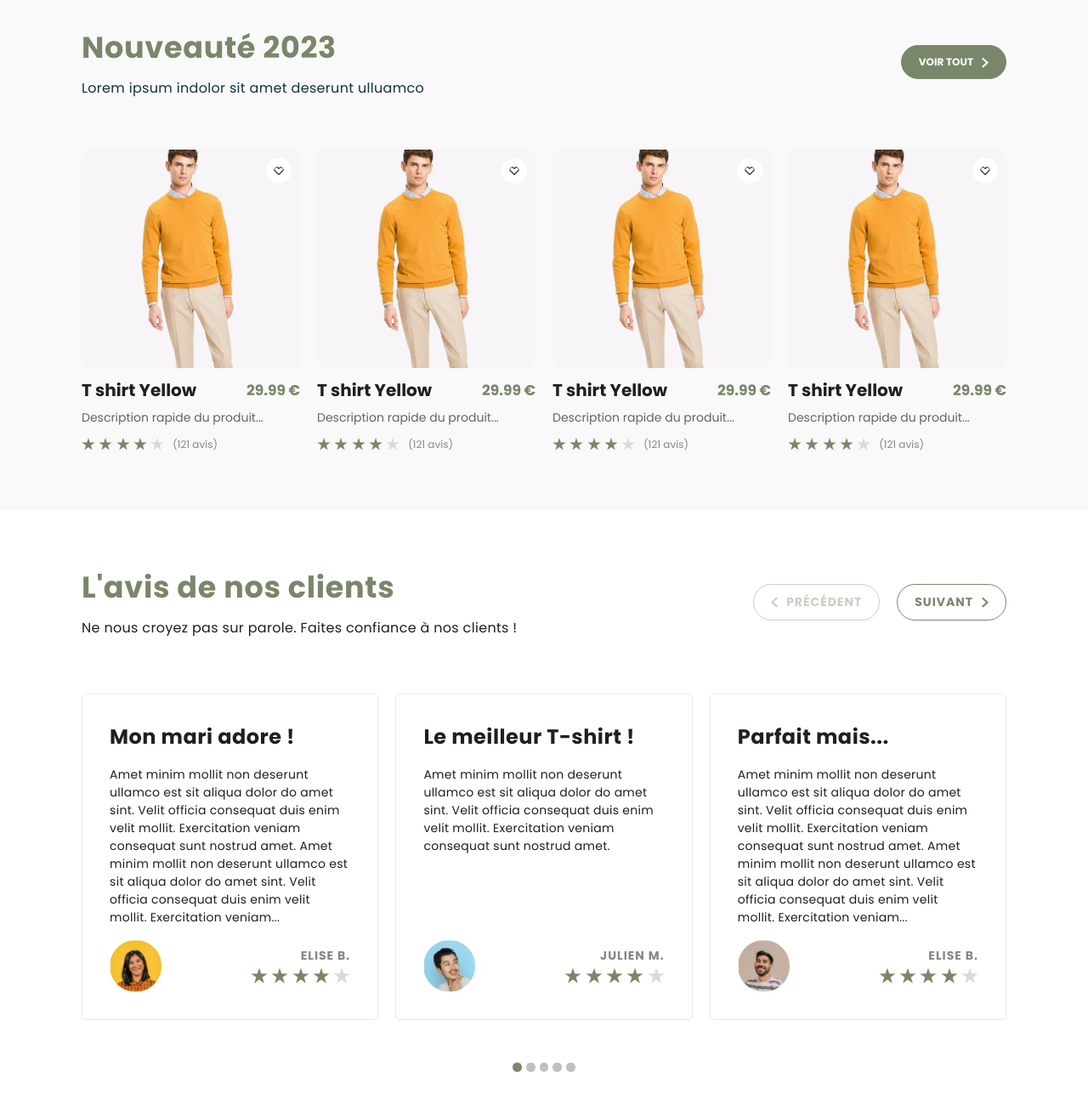
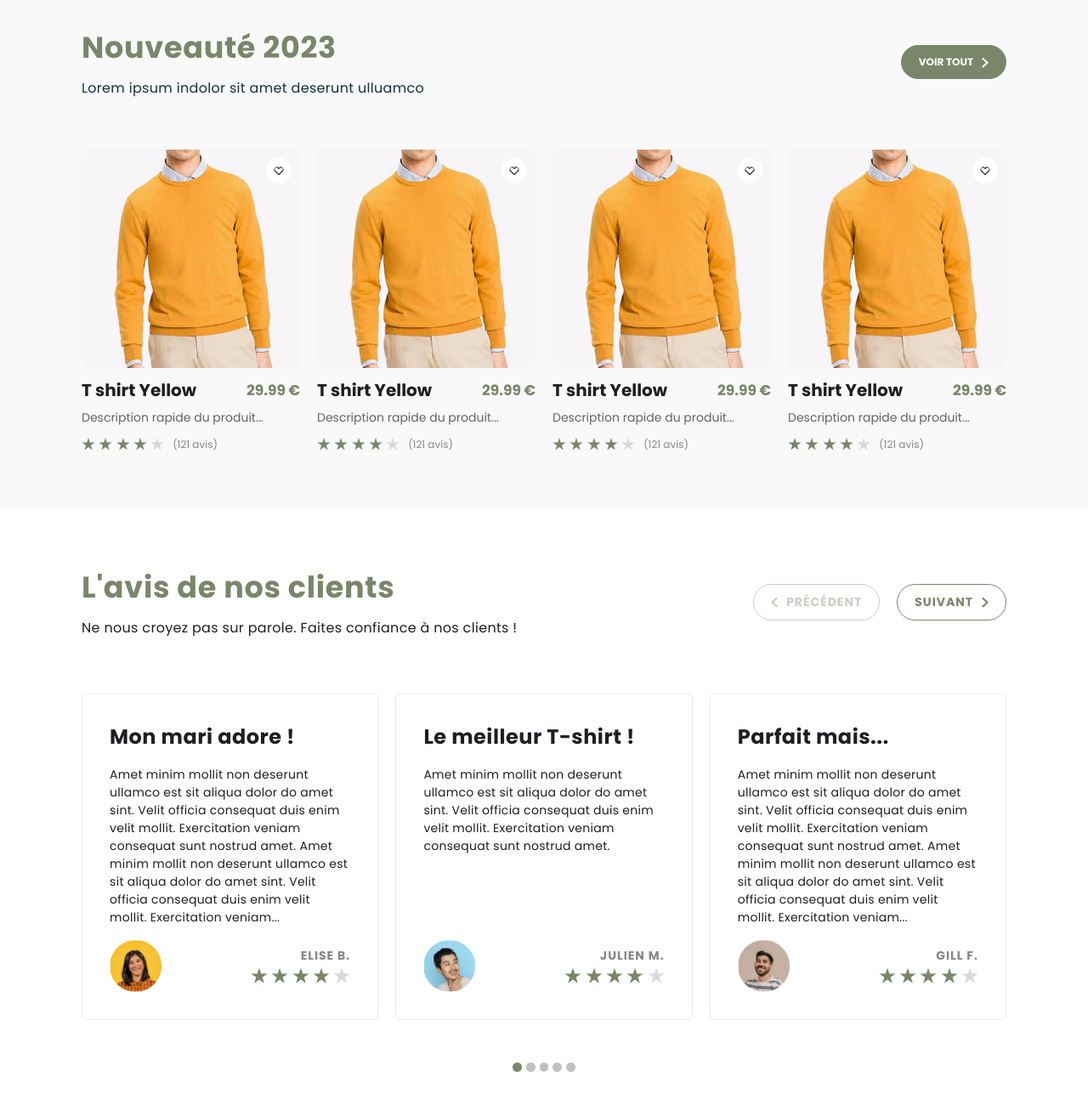
Before and after one commit to FloPereira75/TestEcom, a plain HTML site: page All Frames/Frame1 - Homepage/index.html in a window 1280 px wide. Shown: the part 1416-2716 px from the top of the page at 85% size. Drawn offline with nearby package versions, Linux system fonts and the light colour scheme.

Commit message:
test frame1

```diff
--- a/All Frames/Frame1 - Homepage/index.html
+++ b/All Frames/Frame1 - Homepage/index.html
@@ -159,7 +159,7 @@
             <div class="productsList_list">
                 <div class="productsList_list_card">
                     <div class="productsList_list_card_img">
-                        <img src="assets/img-produit1.png" alt="image produit">
+                        <img src="assets/img-produit-ecom.png" alt="image produit">
                         <div class="card_img_like">
                             <img src="assets/icon-like-produit.svg" alt="like image">
                         </div>
@@ -184,7 +184,7 @@
                 </div>
                 <div class="productsList_list_card">
                     <div class="productsList_list_card_img">
-                        <img src="assets/img-produit1.png" alt="image produit">
+                        <img src="assets/img-produit-ecom.png" alt="image produit">
                         <div class="card_img_like">
                             <img src="assets/icon-like-produit.svg" alt="like image">
                         </div>
@@ -209,7 +209,7 @@
                 </div>
                 <div class="productsList_list_card">
                     <div class="productsList_list_card_img">
-                        <img src="assets/img-produit1.png" alt="image produit">
+                        <img src="assets/img-produit-ecom.png" alt="image produit">
                         <div class="card_img_like">
                             <img src="assets/icon-like-produit.svg" alt="like image">
                         </div>
@@ -234,7 +234,7 @@
                 </div>
                 <div class="productsList_list_card">
                     <div class="productsList_list_card_img">
-                        <img src="assets/img-produit1.png" alt="image produit">
+                        <img src="assets/img-produit-ecom.png" alt="image produit">
                         <div class="card_img_like">
                             <img src="assets/icon-like-produit.svg" alt="like image">
                         </div>
@@ -340,7 +340,7 @@
                             <img src="assets/img-client2.png" alt="image client">
                         </div>
                         <div class="client_nomAvis">
-                            <p>Elise B.</p>
+                            <p>GILL F.</p>
                             <div class="client_nomAvis_star">
                                 <img src="assets/star_plain.svg" alt="star evaluation">
                                 <img src="assets/star_plain.svg" alt="star evaluation">
```
Also changed, not shown: All Frames/Frame1 - Homepage/assets/img-produit-ecom.png (added).
